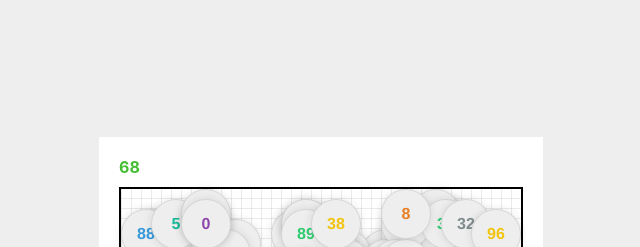
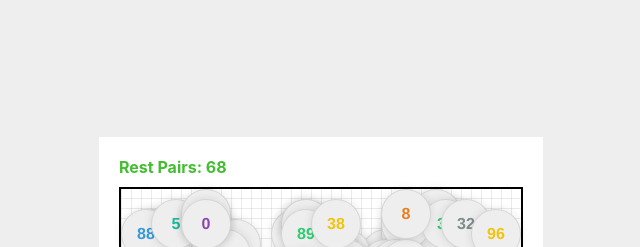
Before and after one commit to Gu-Miao/sheep-fucking-sheep, a website built with Vite: page index.html in a window 1280 px wide. Shown: the top 247 px of the page, without its empty margins (319-959 px from the left). Built offline with nearby package versions, Linux system fonts and the light colour scheme.

Commit message:
Add description for rest

```diff
--- a/index.html
+++ b/index.html
@@ -9,7 +9,7 @@
   </head>
   <body>
     <div class="container">
-      <p class="rest"></p>
+      <p>Rest Pairs: <span class="rest"></span></p>
       <div class="stage"></div>
       <div class="footer"></div>
     </div>
```
